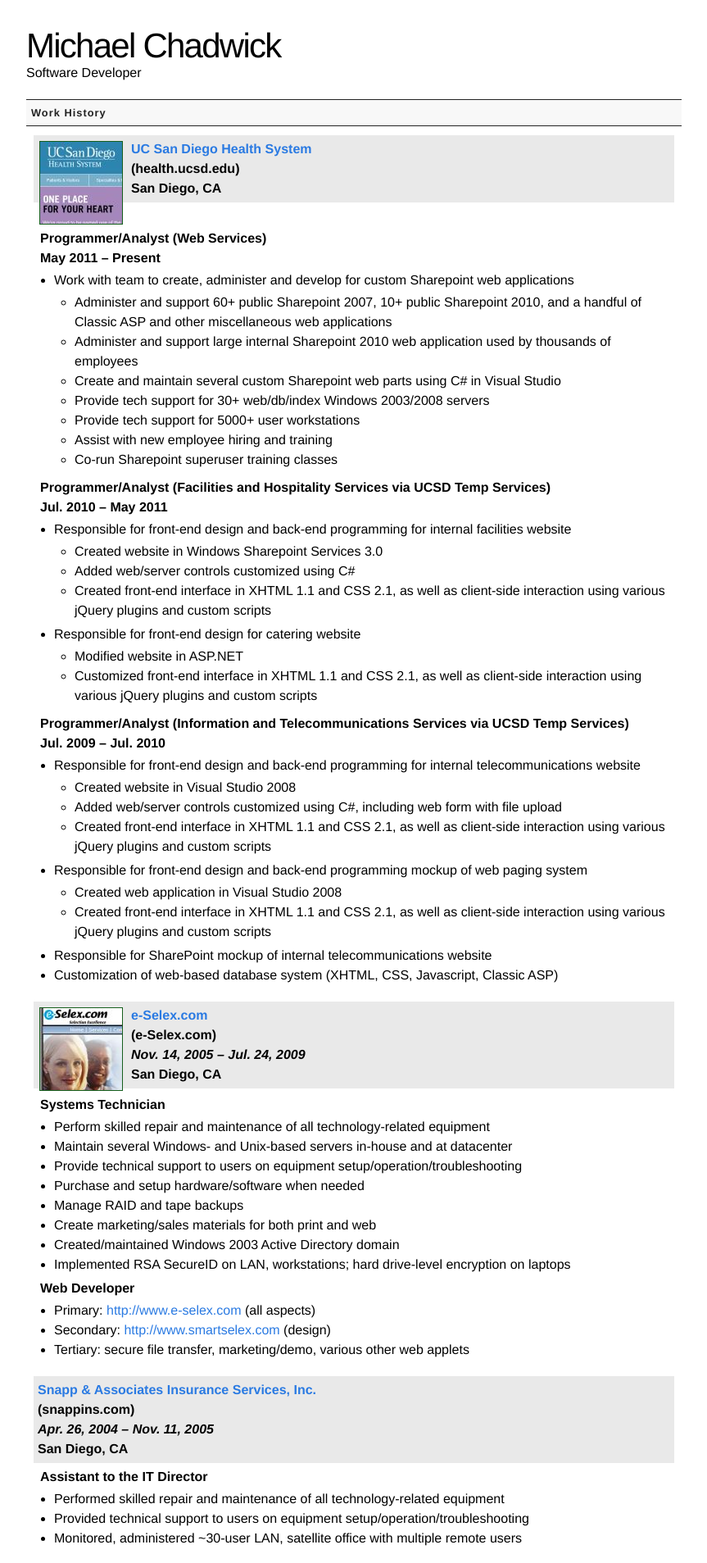
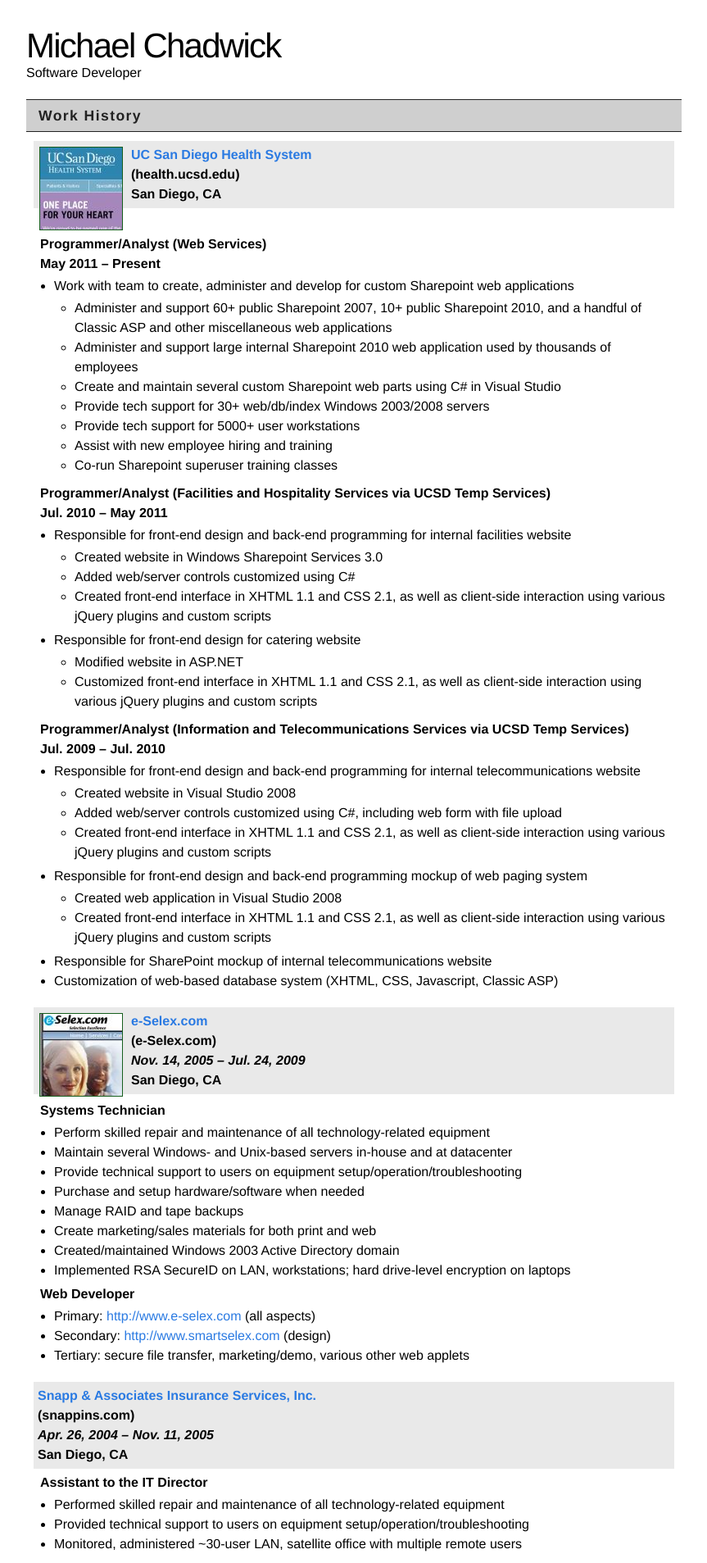
Before and after one commit to michaelchadwick/codana.me, a Jekyll site: the page built from resume/index_print.html, in a window 1280 px wide. Shown: the top 1907 px of the page at 82% size, without its empty margins (208-1071 px from the left). Built offline with Jekyll 4.4.1, drawn with Linux system fonts in a browser that asks for light colours.

Commit message:
resume job section headers a bit more standout now

```diff
--- a/assets/css/resumes.css
+++ b/assets/css/resumes.css
@@ -4,15 +4,15 @@
   line-height: 0.3em;
 }
 .head {
-  background: #f8f8f8;
+  background: #cfcfcf;
   border-bottom: 1px solid #222;
   border-top: 1px solid #222;
   clear: both;
   color: #222;
-  font-size: 0.8em;
+  font-size: 1.1em;
   font-weight: 600;
   letter-spacing: 0.08em;
-  padding: 6px;
+  padding: 6px 15px;
   text-align: left;
 }
 .jobindent {
```
